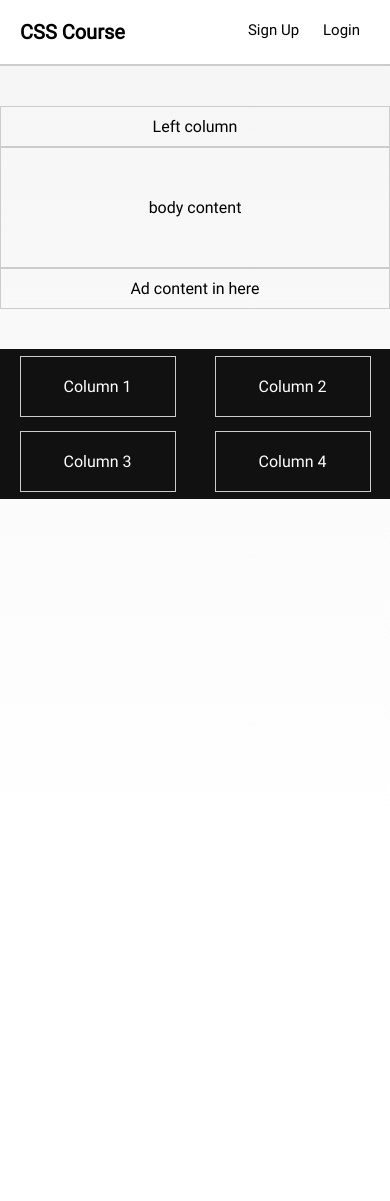
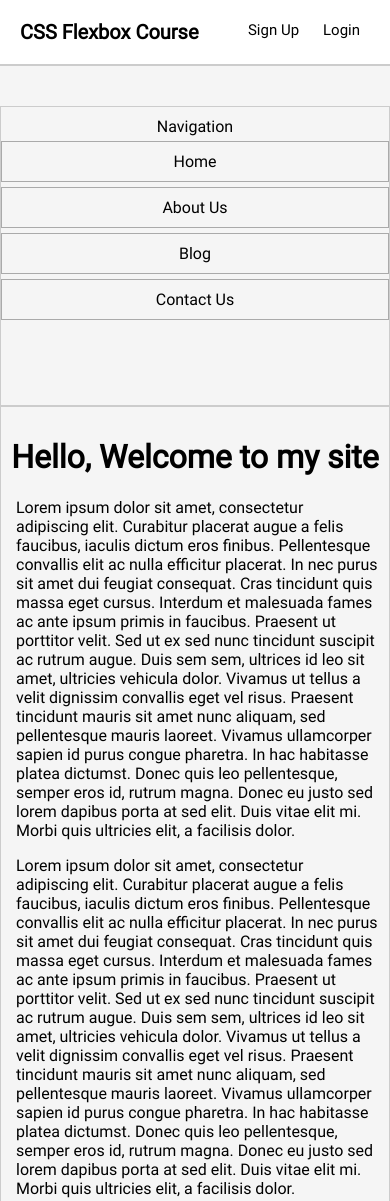
Before and after one commit to nano235/Working-with-CSS, a plain HTML site: page flexbox/12-Layout/index.html in a window 390 px wide. Shown: the top 1201 px of the page. Before the commit the page ends 844 px from the top, so only its background shows below. Drawn offline with Linux system fonts and the light colour scheme; a web font is replaced by a local one.

Commit message:
Responsive flexbox layout

```diff
--- a/flexbox/12-Layout/index.html
+++ b/flexbox/12-Layout/index.html
@@ -2,6 +2,7 @@
 <html>
   <head>
     <title>Flexbox: Layout</title>
+    <meta name="viewport" content="width=device-width, initial-scale=1.0">
     <link href="https://fonts.googleapis.com/css?family=Shrikhand" rel="stylesheet">
     <link rel="stylesheet" href="https://maxcdn.bootstrapcdn.com/font-awesome/4.7.0/css/font-awesome.min.css">
     <link rel="stylesheet" type="text/css" href="style.css">
@@ -10,15 +11,15 @@
 
     <!-- Flex container -->
     <nav class="nav">
-      <a href="/" class="brand">
+      <a href="#" class="brand">
         <!-- Flex Item -->
-        CSS Course
+        CSS Flexbox Course
       </a>
 
       <div class="nav-buttons">
         <!-- Flex Item -->
-        <a href="/register">Sign Up</a>
-        <a href="/login">Login</a>
+        <a href="#">Sign Up</a>
+        <a href="#">Login</a>
       </div>
     </nav>
 
@@ -27,15 +28,67 @@
     <div class="body">
       <div class="left-column">
         <!-- Flex Item -->
-        Left column
+        Navigation
+        <a href="#">Home</a>
+        <a href="#">About Us</a>
+        <a href="#">Blog</a>
+        <a href="#">Contact Us</a>
       </div>
       <div class="center-column">
         <!-- Flex Item -->
-        body content
+        <h1>Hello, Welcome to my site</h1>
+        <p>Lorem ipsum dolor sit amet, consectetur adipiscing elit.          Curabitur placerat augue a felis faucibus, iaculis dictum
+            eros finibus. Pellentesque convallis elit ac nulla efficitur
+            placerat. In nec purus sit amet dui feugiat consequat.
+            Cras tincidunt quis massa eget cursus. Interdum et
+            malesuada fames ac ante ipsum primis in faucibus. Praesent
+            ut porttitor velit. Sed ut ex sed nunc tincidunt suscipit ac
+            rutrum augue. Duis sem sem, ultrices id leo sit amet,
+            ultricies vehicula dolor. Vivamus ut tellus a velit dignissim
+            convallis eget vel risus. Praesent tincidunt mauris sit amet
+            nunc aliquam, sed pellentesque mauris laoreet. Vivamus
+            ullamcorper sapien id purus congue pharetra. In hac habitasse
+            platea dictumst. Donec quis leo pellentesque, semper eros id,
+            rutrum magna. Donec eu justo sed lorem dapibus porta at sed
+            elit. Duis vitae elit mi. Morbi quis ultricies elit, a
+            facilisis dolor.</p>
+            <p>Lorem ipsum dolor sit amet, consectetur adipiscing elit.          Curabitur placerat augue a felis faucibus, iaculis dictum
+              eros finibus. Pellentesque convallis elit ac nulla efficitur
+              placerat. In nec purus sit amet dui feugiat consequat.
+              Cras tincidunt quis massa eget cursus. Interdum et
+              malesuada fames ac ante ipsum primis in faucibus. Praesent
+              ut porttitor velit. Sed ut ex sed nunc tincidunt suscipit ac
+              rutrum augue. Duis sem sem, ultrices id leo sit amet,
+              ultricies vehicula dolor. Vivamus ut tellus a velit dignissim
+              convallis eget vel risus. Praesent tincidunt mauris sit amet
+              nunc aliquam, sed pellentesque mauris laoreet. Vivamus
+              ullamcorper sapien id purus congue pharetra. In hac habitasse
+              platea dictumst. Donec quis leo pellentesque, semper eros id,
+              rutrum magna. Donec eu justo sed lorem dapibus porta at sed
+              elit. Duis vitae elit mi. Morbi quis ultricies elit, a
+              facilisis dolor.</p>
+              <p>Lorem ipsum dolor sit amet, consectetur adipiscing elit.          Curabitur placerat augue a felis faucibus, iaculis dictum
+                eros finibus. Pellentesque convallis elit ac nulla efficitur
+                placerat. In nec purus sit amet dui feugiat consequat.
+                Cras tincidunt quis massa eget cursus. Interdum et
+                malesuada fames ac ante ipsum primis in faucibus. Praesent
+                ut porttitor velit. Sed ut ex sed nunc tincidunt suscipit ac
+                rutrum augue. Duis sem sem, ultrices id leo sit amet,
+                ultricies vehicula dolor. Vivamus ut tellus a velit dignissim
+                convallis eget vel risus. Praesent tincidunt mauris sit amet
+                nunc aliquam, sed pellentesque mauris laoreet. Vivamus
+                ullamcorper sapien id purus congue pharetra. In hac habitasse
+                platea dictumst. Donec quis leo pellentesque, semper eros id,
+                rutrum magna. Donec eu justo sed lorem dapibus porta at sed
+                elit. Duis vitae elit mi. Morbi quis ultricies elit, a
+                facilisis dolor.</p>
       </div>
       <div class="right-column">
         <!-- Flex Item -->
         Ad content in here
+        <div></div>
+        <div></div>
+        <div></div>
       </div>
     </div>
 
--- a/flexbox/12-Layout/style.css
+++ b/flexbox/12-Layout/style.css
@@ -20,7 +20,7 @@ body {
   margin: 0;
   padding: 0;
   background: #f5f5f5;
-  background: linear-gradient(to bottom, #f5f5f5, #fff);
+  /* background: linear-gradient(to bottom, #f5f5f5, #fff); */
   height: 100%;
   font-family: localRobotoFont, Arial, sans-serif;
 }
@@ -67,7 +67,7 @@ body {
 }
 
 .left-column, .center-column, .right-column {
-  padding: 20px;
+  padding: 20px 0;
   flex: 1 1 25%;
   text-align: center;
   border: 1px solid #ccc;
@@ -75,11 +75,43 @@ body {
 
 .left-column{
   flex: 1 1 20%;
+  padding: 25px 0;
+  justify-self: flex-start;
+  height: 300px;
+}
+
+.left-column a {
+  display: block;
+  width: 100%;
+  padding: 10px;
+  text-decoration: none;
+  color: black;
+  border: 1px solid #aaa;
+  margin-top: 5px;
+}
+
+.left-column a:hover{
+  background-color: #aaa;
 }
 
 .center-column {
+  display: inline-block;
   flex: 1 1 60%;
 }
+
+.center-column p{
+  text-align: left;
+  padding-left: 5px;
+}
+
+.right-column div {
+  background-color: #ccc;
+  margin: 10px 0;
+  height: 200px;
+  align-items: center;
+  justify-items: center;
+}
+
 
 .footer {
   display: flex;
@@ -100,19 +132,19 @@ body {
   color: #fff;
 }
 
-@media (max-width: 700px){
+@media (max-width: 768px){
   .body, .footer{
     flex-wrap: wrap;
   }
   .left-column, .center-column, .right-column {
-    padding: 50px;
+    padding: 10px;
     flex: 1 0 100%;
     text-align: center;
     border: 1px solid #ccc;
   }
 
   .left-column{
-    padding: 10px;
+    padding: 10px 0;
   }
 
   .right-column{
@@ -129,3 +161,15 @@ body {
     color: #fff;
   }
 }
+
+@media (max-width: 480px) {
+  .footer div {
+    display: block;
+    padding: 20px;
+    flex-basis: 100%;
+    text-align: center;
+    border: 1px solid #ccc;
+    align-items: center;
+    color: #fff;
+  }
+}
```
